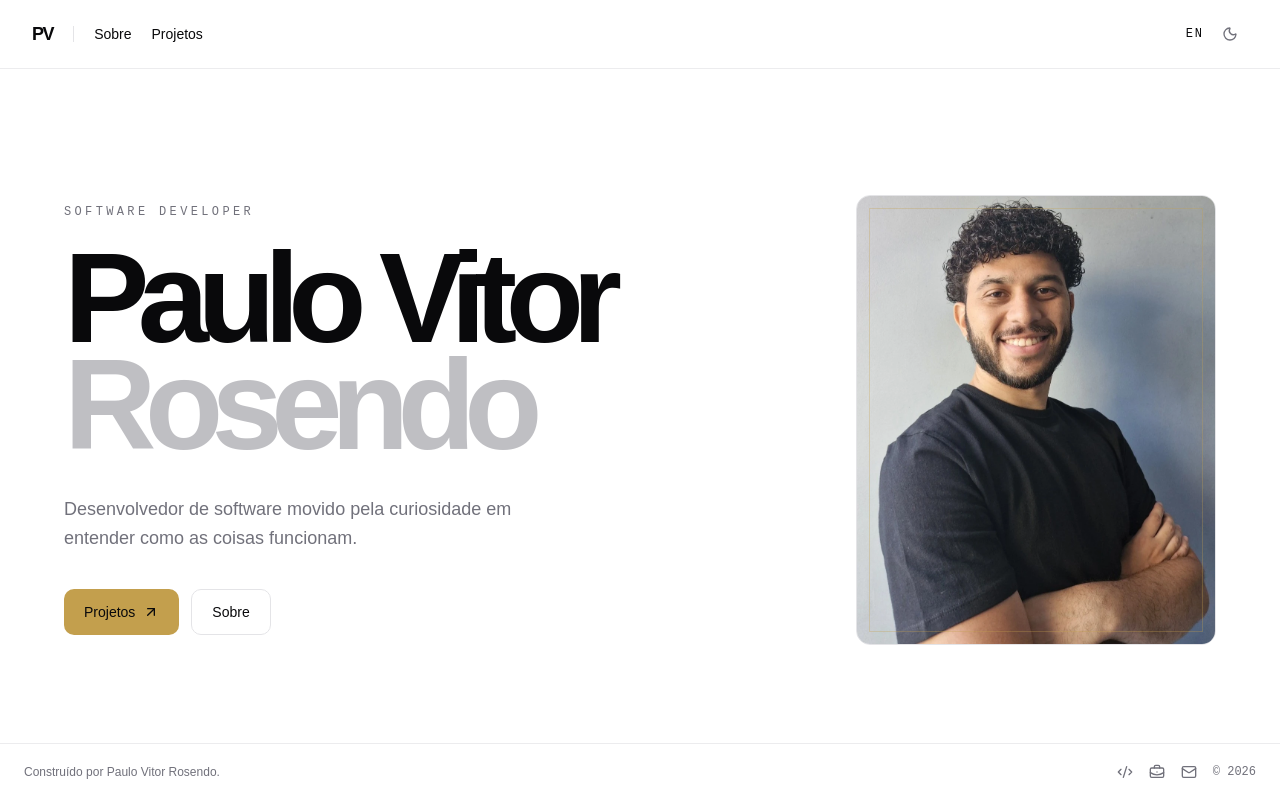
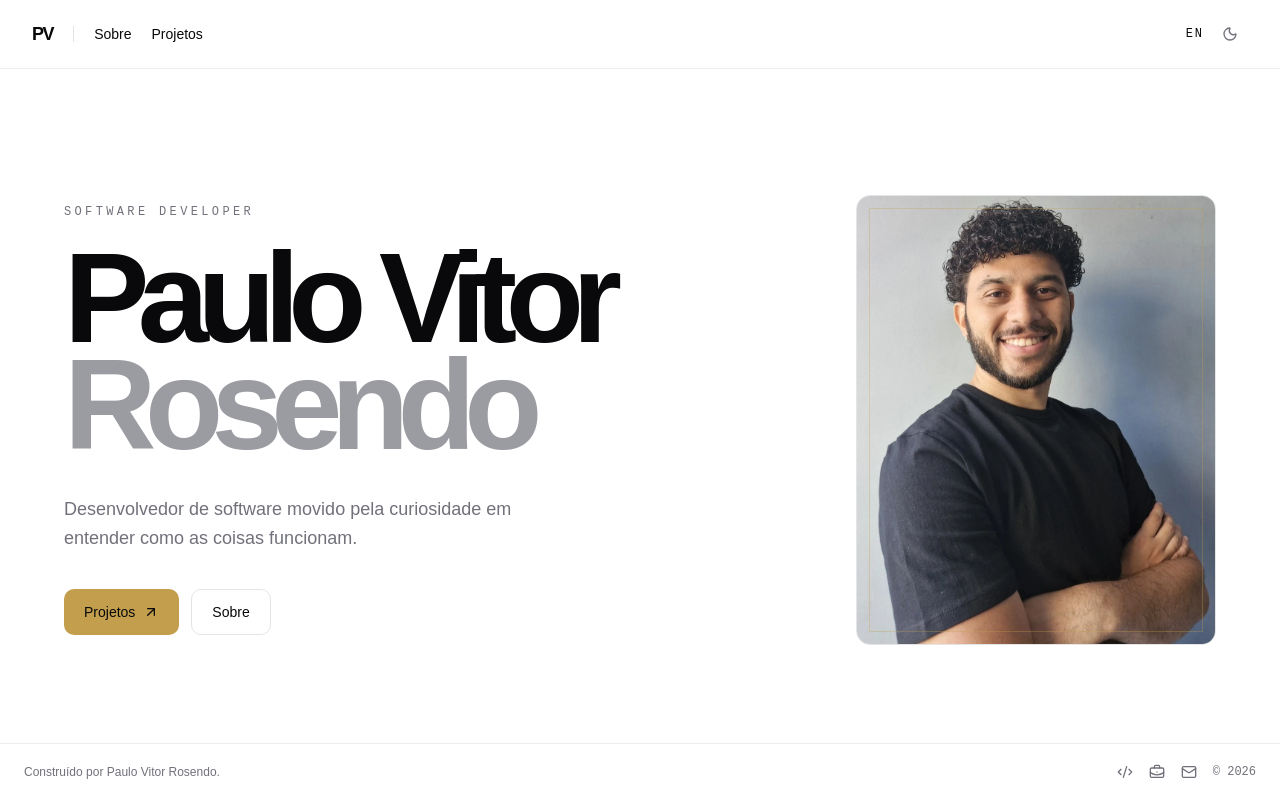
Before and after one commit to pvrosendo/personal-page, a React (Vite) app: page /pt-br in a window 1280 px wide. Built offline with nearby package versions, Linux system fonts and the light colour scheme.

Commit message:
fix(a11y): improve dark mode text contrast

```diff
--- a/src/components/ui/button.tsx
+++ b/src/components/ui/button.tsx
@@ -8,7 +8,7 @@ const buttonVariants = cva(
   {
     variants: {
       variant: {
-        primary: 'bg-witcher text-cta-foreground hover:brightness-110',
+        primary: 'bg-witcher text-[#17150d] hover:brightness-110',
         outline:
           'border border-border text-foreground hover:border-witcher hover:text-witcher',
         ghost: 'text-muted-foreground hover:text-foreground',
--- a/src/pages/landing.tsx
+++ b/src/pages/landing.tsx
@@ -20,7 +20,7 @@ export function LandingPage() {
           <h1 className="mx-auto max-w-3xl font-display text-[clamp(3.25rem,10vw,8.5rem)] font-semibold leading-[0.84] tracking-[-0.09em] md:mx-0">
             Paulo Vitor
             <br />
-            <span className="text-muted-foreground/45">Rosendo</span>
+          <span className="text-muted-foreground/70">Rosendo</span>
           </h1>
           <p className="mx-auto mt-8 max-w-md text-base leading-relaxed text-muted-foreground md:mx-0 md:mt-9 md:text-lg">
             {text.tagline}
--- a/src/styles.css
+++ b/src/styles.css
@@ -13,7 +13,6 @@
   --border: oklch(92% 0.004 286.32);
   --witcher: oklch(0.72 0.11 86);
   --biolum: oklch(0.81 0.13 163);
-  --cta-foreground: oklch(0.22 0.03 86);
 }
 
 .dark {
@@ -32,7 +31,6 @@
   --color-border: var(--border);
   --color-witcher: var(--witcher);
   --color-biolum: var(--biolum);
-  --color-cta-foreground: var(--cta-foreground);
   --font-display: "Space Grotesk Variable", sans-serif;
   --font-sans: "Instrument Sans Variable", sans-serif;
   --font-mono: "JetBrains Mono Variable", monospace;
```
